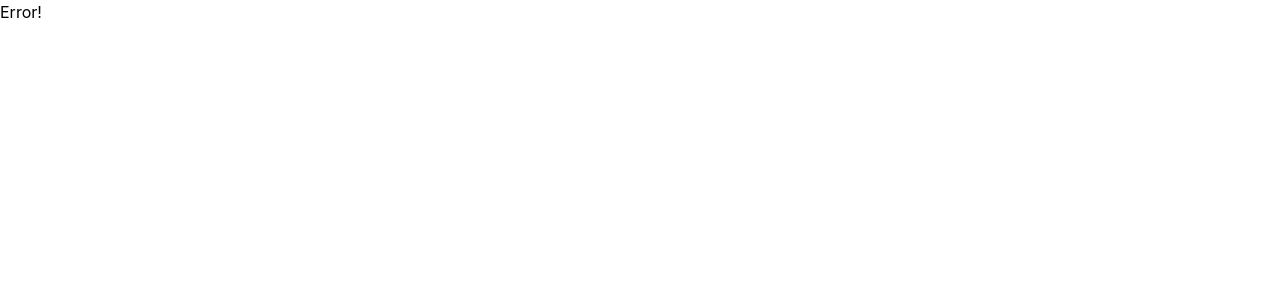
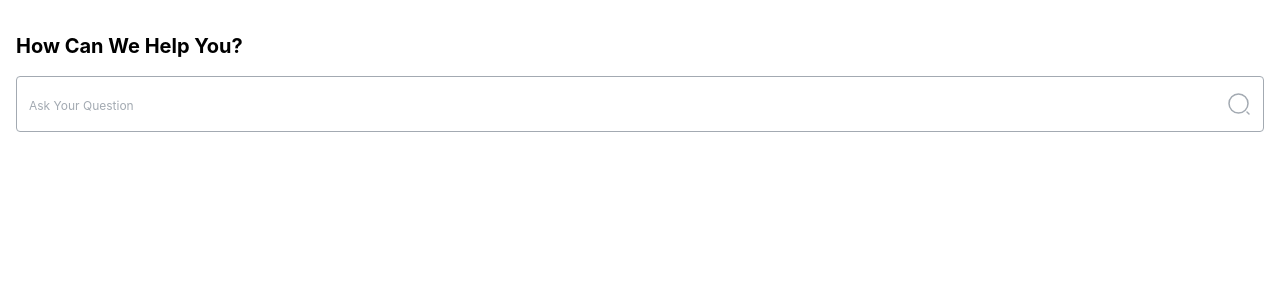
Before and after one commit to workshopapps/investment.web, a React (Create React App) app in the folder frontend/: page /help in a window 1280 px wide. Before the commit this address had no page. Shown: the top 300 px of the page. Built offline with nearby package versions, Linux system fonts and the light colour scheme.

Commit message:
Add Help Page Component
Creates help page for faq in src/pages and creates a route for it in
app.js

```diff
--- a/frontend/src/App.js
+++ b/frontend/src/App.js
@@ -4,12 +4,18 @@ import { createBrowserRouter, RouterProvider } from 'react-router-dom';
 // Only Page Components Rendered Here
 import IndexPage from './pages/index';
 import ErrorPage from './pages/error';
+import Help from './pages/Help/Help';
 
 // Define Page Routes
 const router = createBrowserRouter([
     {
         path: '/',
         element: <IndexPage />,
+        errorElement: <ErrorPage />
+    },
+    {
+        path: '/help',
+        element: <Help />,
         errorElement: <ErrorPage />
     }
 ]);
--- /dev/null
+++ b/frontend/src/pages/Help/Help.js
@@ -0,0 +1,22 @@
+import React from 'react';
+import searchIcon from './search.svg';
+
+function Help() {
+    return (
+        <div className="pt-8 px-4 flex flex-col w-full">
+            <h1 className="font-bold text-xl mb-4">How Can We Help You?</h1>
+            <div className="flex h-14 border px-3 focus-within:border-black border-[#A3AAB2] rounded">
+                <input
+                    className="placeholder:text-xs fl placeholder:font-normal placeholder:text-[#A3AAB2] w-full focus:outline-0 "
+                    type="text"
+                    placeholder="Ask Your Question"
+                />
+                <button>
+                    <img src={searchIcon} alt="search" />
+                </button>
+            </div>
+        </div>
+    );
+}
+
+export default Help;
```
Also changed, not shown: frontend/src/pages/Help/search.svg (added), 1 other file (tests, documents, lock files or other folders).
